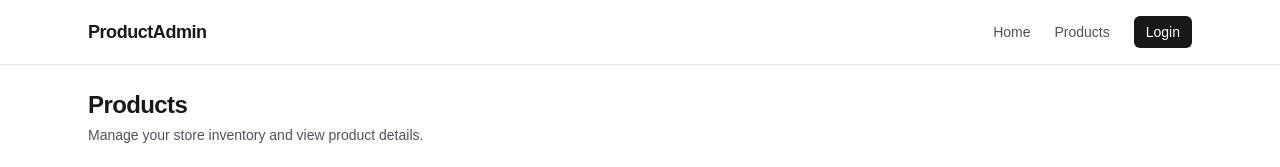
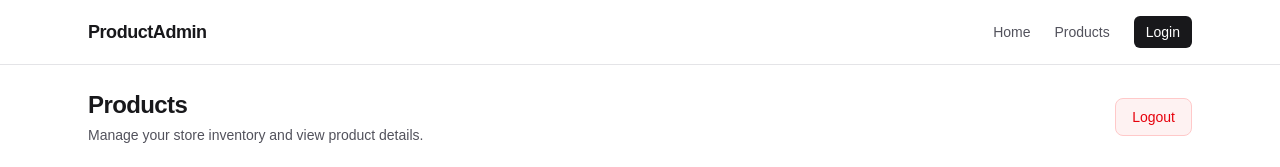
Before and after one commit to NiranjanKumar001/Product-Admin-Dashboard, a Next.js app: page /products in a window 1280 px wide. Shown: the top 167 px of the page. Built offline with nearby package versions, Linux system fonts and the light colour scheme; sample sign-in values are in the browser's storage.

Commit message:
feat(auth): add logout button and clear auth data on logout

```diff
--- a/src/app/products/page.tsx
+++ b/src/app/products/page.tsx
@@ -43,6 +43,16 @@ export default function ProductsPage() {
     return null;
   }
 
+  function handleLogout() {
+    // Remove saved authentication data
+    localStorage.removeItem("accessToken");
+    localStorage.removeItem("token");
+    localStorage.removeItem("user");
+
+    // Redirect to the login page
+    router.push("/login");
+  }
+
   return (
     <div className="space-y-6">
       <div className="flex items-center justify-between">
@@ -54,6 +64,14 @@ export default function ProductsPage() {
             Manage your store inventory and view product details.
           </p>
         </div>
+
+        <button
+          type="button"
+          onClick={handleLogout}
+          className="rounded-lg border border-red-200 bg-red-50 px-4 py-2 text-sm font-medium text-red-600 hover:bg-red-100 hover:text-red-700 dark:border-red-900/50 dark:bg-red-950/30 dark:text-red-400 dark:hover:bg-red-950/50"
+        >
+          Logout
+        </button>
       </div>
 
       <div className="rounded-xl border border-dashed border-zinc-300 bg-white p-12 text-center dark:border-zinc-700 dark:bg-zinc-900">
```
